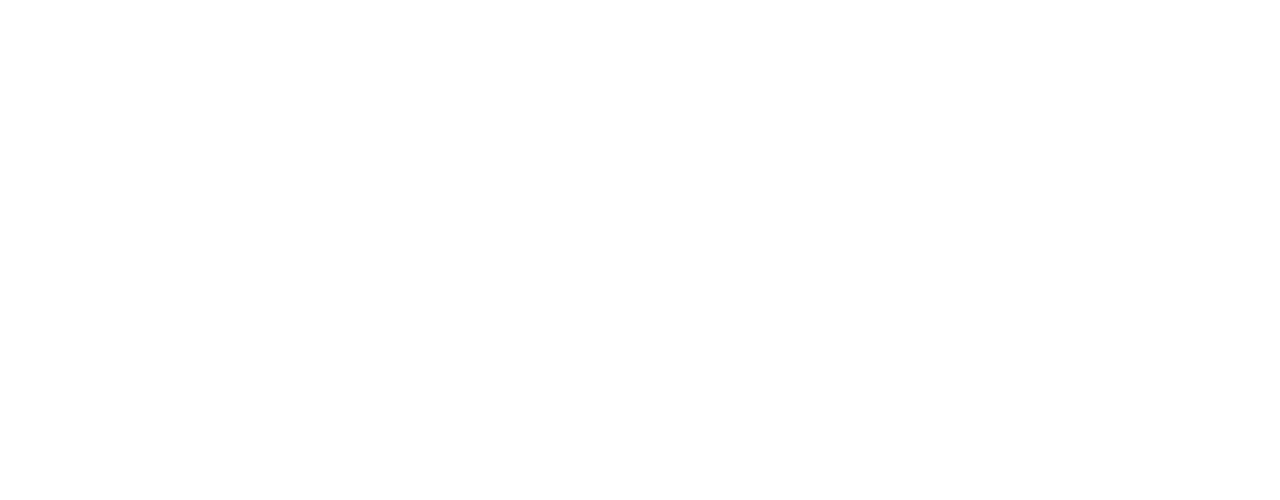
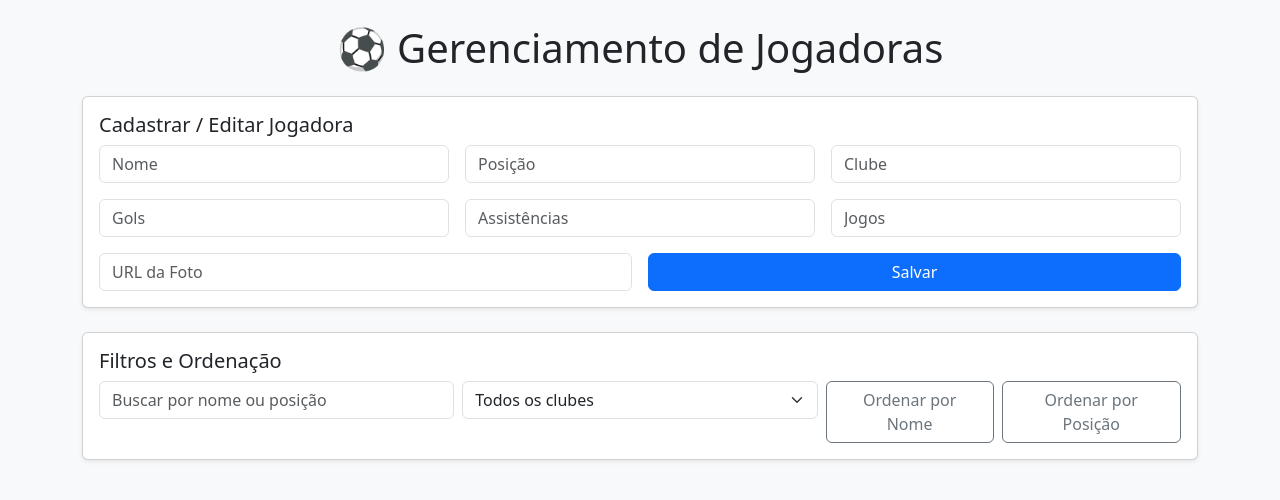
Before and after one commit to oliveiralimadiogo/CP1-WebDev, a plain HTML site: page index.html in a window 1280 px wide. Drawn offline with nearby package versions, Linux system fonts and the light colour scheme.

Commit message:
[FEAT] Create html and css with bootstrap

```diff
--- a/index.html
+++ b/index.html
@@ -1,12 +1,77 @@
 <!DOCTYPE html>
-<html lang="en">
+<html lang="pt-BR">
 <head>
-    <meta charset="UTF-8">
-    <meta name="viewport" content="width=device-width, initial-scale=1.0">
-    <link rel="stylesheet" href="style.css">
-    <title>Document</title>
+    <meta charset="UTF-8" />
+    <link href="https://cdn.jsdelivr.net/npm/bootstrap@5.3.3/dist/css/bootstrap.min.css" rel="stylesheet" />
+    <link rel="stylesheet" href="style.css" />
+    <title>Gerenciamento de Jogadoras</title>
 </head>
-<body>
+<body class="bg-light">
+    <div class="container py-4">
+        <h1 class="text-center mb-4">⚽ Gerenciamento de Jogadoras</h1>
 
+        <div class="card mb-4 shadow-sm">
+            <div class="card-body">
+                <h5 class="card-title">Cadastrar / Editar Jogadora</h5>
+                <form id="jogadoraForm" class="row g-3">
+                    <input type="hidden" id="editIndex" />
+                    <div class="col-md-4">
+                        <input type="text" id="nome" class="form-control" placeholder="Nome" required />
+                    </div>
+                    <div class="col-md-4">
+                        <input type="text" id="posicao" class="form-control" placeholder="Posição" required />
+                    </div>
+                    <div class="col-md-4">
+                        <input type="text" id="clube" class="form-control" placeholder="Clube" required />
+                    </div>
+                    <div class="col-md-4">
+                        <input type="number" id="gols" class="form-control" placeholder="Gols" required />
+                    </div>
+                    <div class="col-md-4">
+                        <input type="number" id="assistencias" class="form-control" placeholder="Assistências"
+                            required />
+                    </div>
+                    <div class="col-md-4">
+                        <input type="number" id="jogos" class="form-control" placeholder="Jogos" required />
+                    </div>
+                    <div class="col-md-6">
+                        <input type="url" id="foto" class="form-control" placeholder="URL da Foto" required />
+                    </div>
+                    <div class="col-md-6 d-grid">
+                        <button type="submit" class="btn btn-primary">Salvar</button>
+                    </div>
+                </form>
+            </div>
+        </div>
+
+        <div class="card mb-4 shadow-sm">
+            <div class="card-body">
+                <h5 class="card-title">Filtros e Ordenação</h5>
+                <div class="row g-2">
+                    <div class="col-md-4">
+                        <input type="text" id="busca" class="form-control" placeholder="Buscar por nome ou posição" />
+                    </div>
+                    <div class="col-md-4">
+                        <select id="filtroClube" class="form-select">
+                            <option value="">Todos os clubes</option>
+                        </select>
+                    </div>
+                    <div class="col-md-4 d-flex gap-2">
+                        <button type="button" class="btn btn-outline-secondary flex-fill">
+                            Ordenar por Nome
+                        </button>
+                        <button type="button" class="btn btn-outline-secondary flex-fill">
+                            Ordenar por Posição
+                        </button>
+                    </div>
+                </div>
+            </div>
+        </div>
+
+        <div id="listaJogadoras" class="row g-4"></div>
+    </div>
+
+    <script src="https://cdn.jsdelivr.net/npm/bootstrap@5.3.3/dist/js/bootstrap.bundle.min.js"></script>
+    <script src="script.js"></script>
 </body>
 </html>
--- a/style.css
+++ b/style.css
@@ -1,4 +1,25 @@
-* {
-    margin: 0;
-    padding: 0;
+.card-jogadora {
+  position: relative;
+  border: none;
+  transition: transform 0.2s;
 }
+
+.card-jogadora:hover {
+  transform: translateY(-5px);
+}
+
+.card-jogadora img {
+  height: 180px;
+  object-fit: cover;
+  border-radius: 0.5rem;
+}
+
+.favorito {
+  position: absolute;
+  top: 10px;
+  right: 15px;
+  font-size: 24px;
+  cursor: pointer;
+  color: gold;
+  text-shadow: 0 0 2px #000;
+}
```
